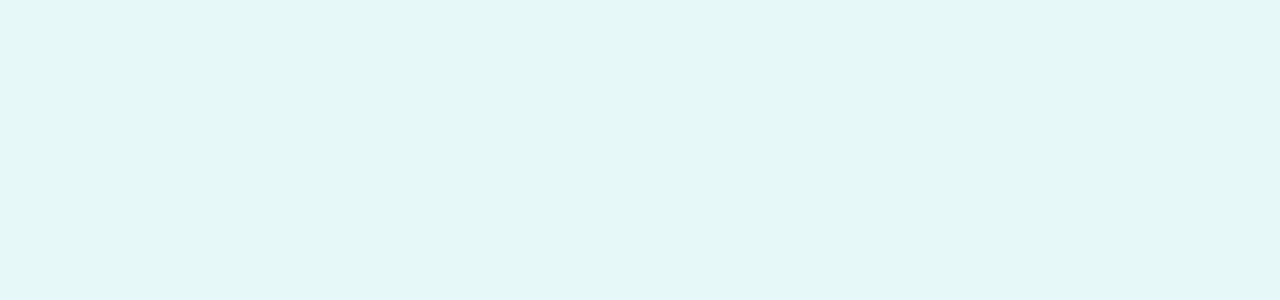
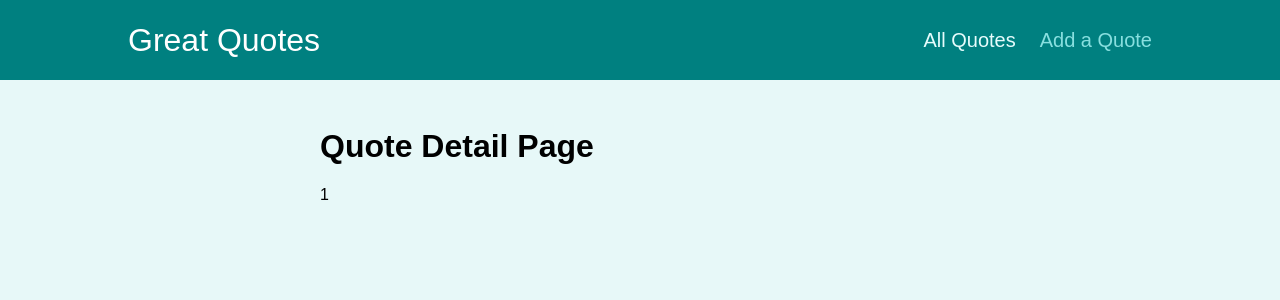
Before and after one commit to aleesalami932/demoProject, a React (Create React App) app: page /quotes/1 in a window 1280 px wide. Shown: the top 300 px of the page. Built offline with nearby package versions, Linux system fonts and the light colour scheme.

Commit message:
lecture number 281

```diff
--- a/src/App.js
+++ b/src/App.js
@@ -1,8 +1,28 @@
+import { Route, Switch, Redirect } from 'react-router-dom';
+
+import AllQuotes from './pages/AllQuotes';
+import QuoteDetail from './pages/QuoteDetail';
+import NewQuote from './pages/NewQuote';
+import Layout from './components/layout/Layout';
+
 function App() {
   return (
-    <div>
-
-    </div>
+    <Layout>
+      <Switch>
+        <Route path='/' exact>
+          <Redirect to='/quotes' />
+        </Route>
+        <Route path='/quotes' exact>
+          <AllQuotes />
+        </Route>
+        <Route path='/quotes/:quoteId'>
+          <QuoteDetail />
+        </Route>
+        <Route path='/new-quote'>
+          <NewQuote />
+        </Route>
+      </Switch>
+    </Layout>
   );
 }
 
--- /dev/null
+++ b/src/components/layout/Layout.js
@@ -0,0 +1,15 @@
+import { Fragment } from "react";
+
+import classes from "./Layout.module.css";
+import MainNavigation from "./MainNavigation";
+
+const Layout = (props) => {
+  return (
+    <Fragment>
+      <MainNavigation />
+      <main className={classes.main}>{props.children}</main>
+    </Fragment>
+  );
+};
+
+export default Layout;
--- /dev/null
+++ b/src/components/layout/MainNavigation.js
@@ -0,0 +1,27 @@
+import { NavLink } from 'react-router-dom';
+
+import classes from './MainNavigation.module.css';
+
+const MainNavigation = () => {
+  return (
+    <header className={classes.header}>
+      <div className={classes.logo}>Great Quotes</div>
+      <nav className={classes.nav}>
+        <ul>
+          <li>
+            <NavLink to='/quotes' activeClassName={classes.active}>
+              All Quotes
+            </NavLink>
+          </li>
+          <li>
+            <NavLink to='/new-quote' activeClassName={classes.active}>
+              Add a Quote
+            </NavLink>
+          </li>
+        </ul>
+      </nav>
+    </header>
+  );
+};
+
+export default MainNavigation;
--- a/src/index.js
+++ b/src/index.js
@@ -1,6 +1,12 @@
 import ReactDOM from 'react-dom';
+import { BrowserRouter } from 'react-router-dom';
 
 import './index.css';
 import App from './App';
 
-ReactDOM.render(<App />, document.getElementById('root'));
+ReactDOM.render(
+  <BrowserRouter>
+    <App />
+  </BrowserRouter>,
+  document.getElementById('root')
+);
--- /dev/null
+++ b/src/pages/AllQuotes.js
@@ -0,0 +1,5 @@
+const AllQuotes = () => {
+    return <h1>All Quotes Page</h1>
+  };
+
+  export default AllQuotes;
--- /dev/null
+++ b/src/pages/NewQuote.js
@@ -0,0 +1,5 @@
+const NewQuote = () => {
+    return <h1>New Quote Page</h1>
+  };
+
+  export default NewQuote;
--- /dev/null
+++ b/src/pages/QuoteDetail.js
@@ -0,0 +1,20 @@
+import { Fragment } from 'react';
+import { useParams, Route } from 'react-router-dom';
+
+import Comments from '../components/comments/Comments';
+
+const QuoteDetail = () => {
+  const params = useParams();
+
+  return (
+    <Fragment>
+      <h1>Quote Detail Page</h1>
+      <p>{params.quoteId}</p>
+      <Route path={`/quotes/${params.quoteId}/comments`}>
+        <Comments />
+      </Route>
+    </Fragment>
+  );
+};
+
+export default QuoteDetail;
```
Also changed, not shown: 1 other file (tests, documents, lock files or other folders).
